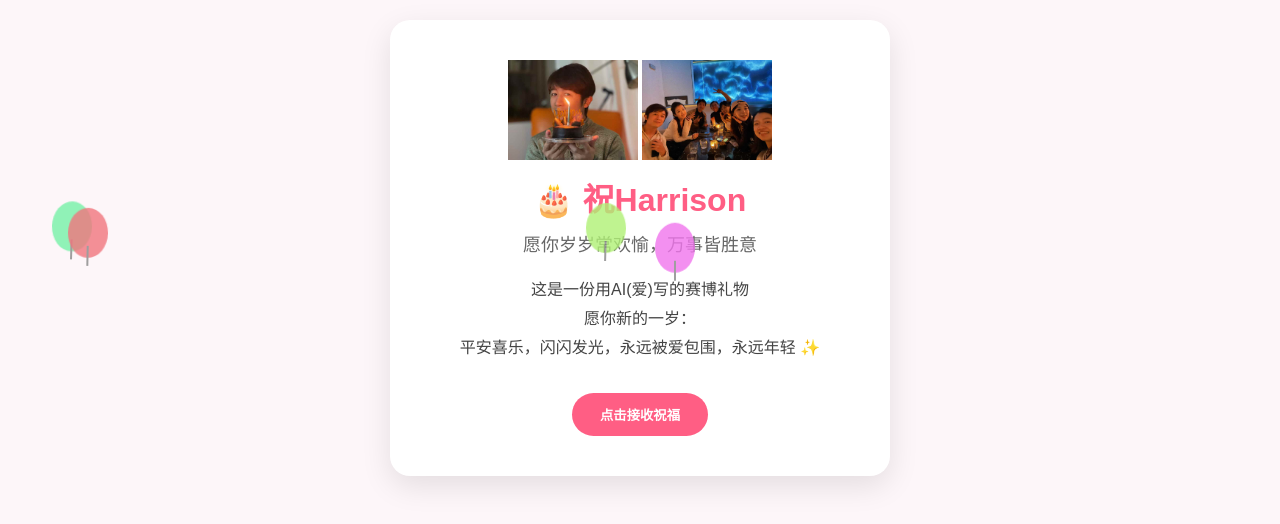
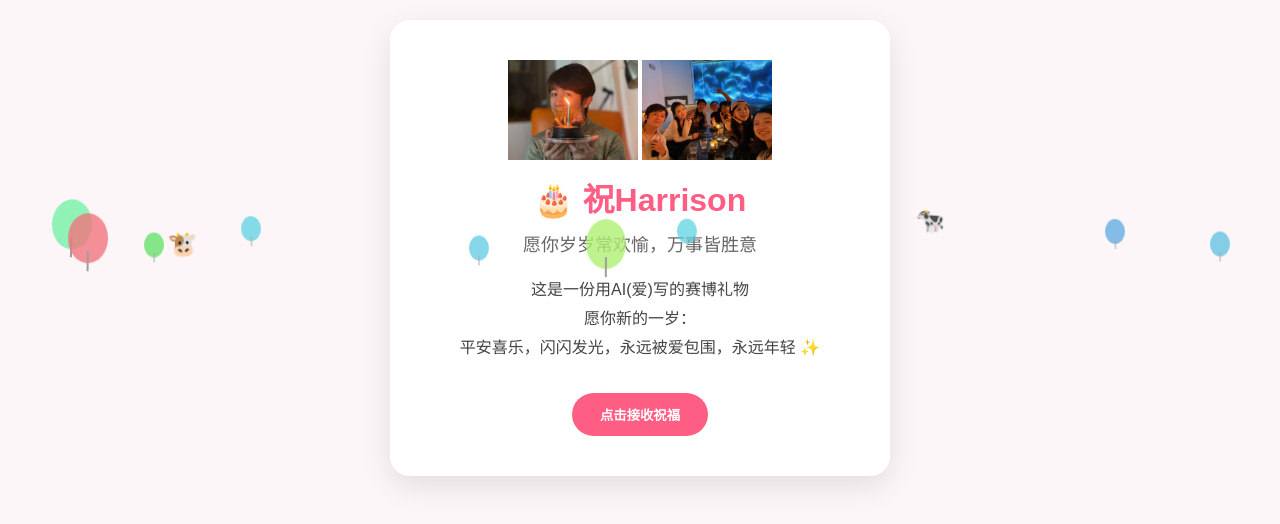
Before and after one commit to geminiCeline/test, a plain HTML site: page docs/index.html in a window 1280 px wide. Shown: the part 152-676 px from the top of the page. Drawn offline with Linux system fonts and the light colour scheme.

Commit message:
Update index.html

```diff
--- a/docs/index.html
+++ b/docs/index.html
@@ -79,7 +79,7 @@
       animation: float 6s ease-in-out infinite;
       opacity: 0.8;
     }
-    .balloon::before {
+.balloon::before {
       content: "";
       position: absolute;
       bottom: -8px;
@@ -88,6 +88,38 @@
       width: 2px;
       height: 20px;
       background: #888;
+    }
+    .small-balloon {
+      position: absolute;
+      width: 20px;
+      height: 25px;
+      background: #87ceeb;
+      border-radius: 50%;
+      animation: floatSmall 5s ease-in-out infinite;
+      opacity: 0.7;
+    }
+    .small-balloon::before {
+      content: "";
+      position: absolute;
+      bottom: -5px;
+      left: 50%;
+      transform: translateX(-50%);
+      width: 1px;
+      height: 10px;
+      background: #888;
+    }
+    @keyframes floatSmall {
+      0%,100% { transform: translateY(0) rotate(0deg); }
+      50% { transform: translateY(-20px) rotate(-2deg); }
+    }
+    .cow {
+      position: absolute;
+      font-size: 24px;
+      animation: floatCow 7s ease-in-out infinite;
+    }
+    @keyframes floatCow {
+      0%,100% { transform: translateY(0) rotate(-5deg); }
+      50% { transform: translateY(-30px) rotate(5deg); }
     }
 @keyframes float {
       0%,100% { transform: translateY(0) rotate(0deg); }
@@ -194,7 +226,7 @@
       }
     }
 
-    // 随机飘气球
+// 随机飘大气球
     function createBalloon() {
       const body = document.body
       const balloon = document.createElement('div')
@@ -205,7 +237,32 @@
       body.appendChild(balloon)
       setTimeout(()=>{balloon.remove()}, 10000)
     }
-    setInterval(createBalloon, 1200)
+    // 随机飘小气球
+    function createSmallBalloon() {
+      const body = document.body
+      const balloon = document.createElement('div')
+      balloon.classList.add('small-balloon')
+      balloon.style.left = Math.random() * 100 + 'vw'
+      balloon.style.background = `hsl(${Math.random()*360}, 70%, 60%)`
+      balloon.style.animationDuration = (3 + Math.random() * 4) + 's'
+      body.appendChild(balloon)
+      setTimeout(()=>{balloon.remove()}, 8000)
+    }
+    // 随机飘牛表情包
+    function createCow() {
+      const body = document.body
+      const cows = ['🐮', '🐃', '🐄', '🐂']
+      const cow = document.createElement('div')
+      cow.className = 'cow'
+      cow.textContent = cows[Math.floor(Math.random() * cows.length)]
+      cow.style.left = Math.random() * 100 + 'vw'
+      cow.style.animationDuration = (5 + Math.random() * 5) + 's'
+      body.appendChild(cow)
+      setTimeout(()=>{cow.remove()}, 12000)
+    }
+    setInterval(createBalloon, 1500)
+    setInterval(createSmallBalloon, 800)
+    setInterval(createCow, 2000)
   </script>
 </body>
 </html>
```
